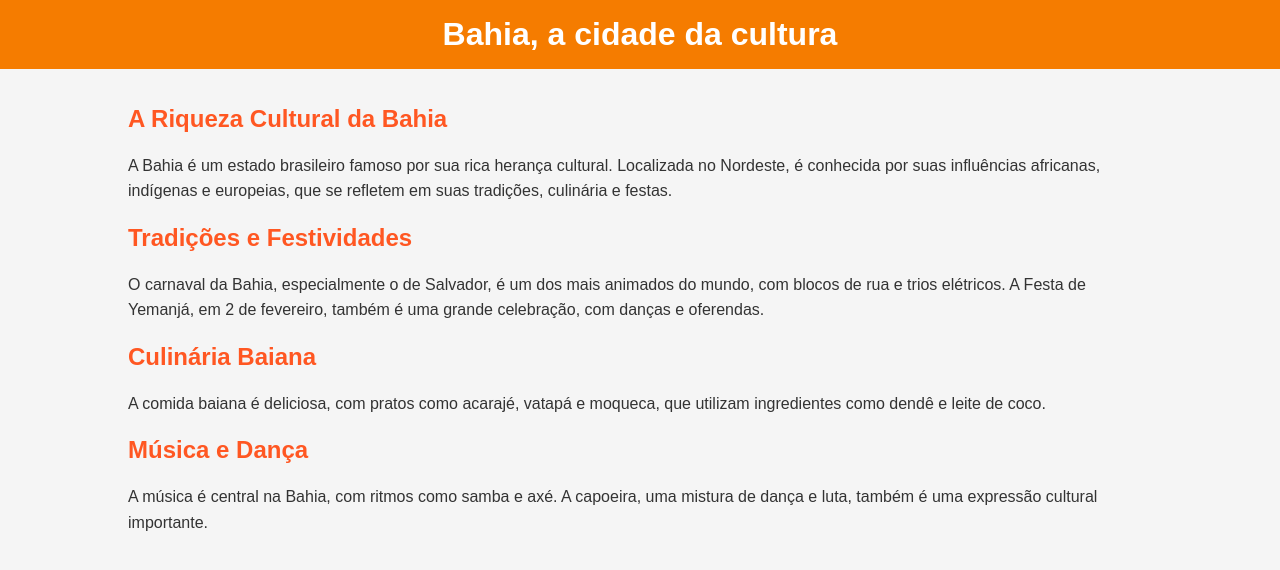
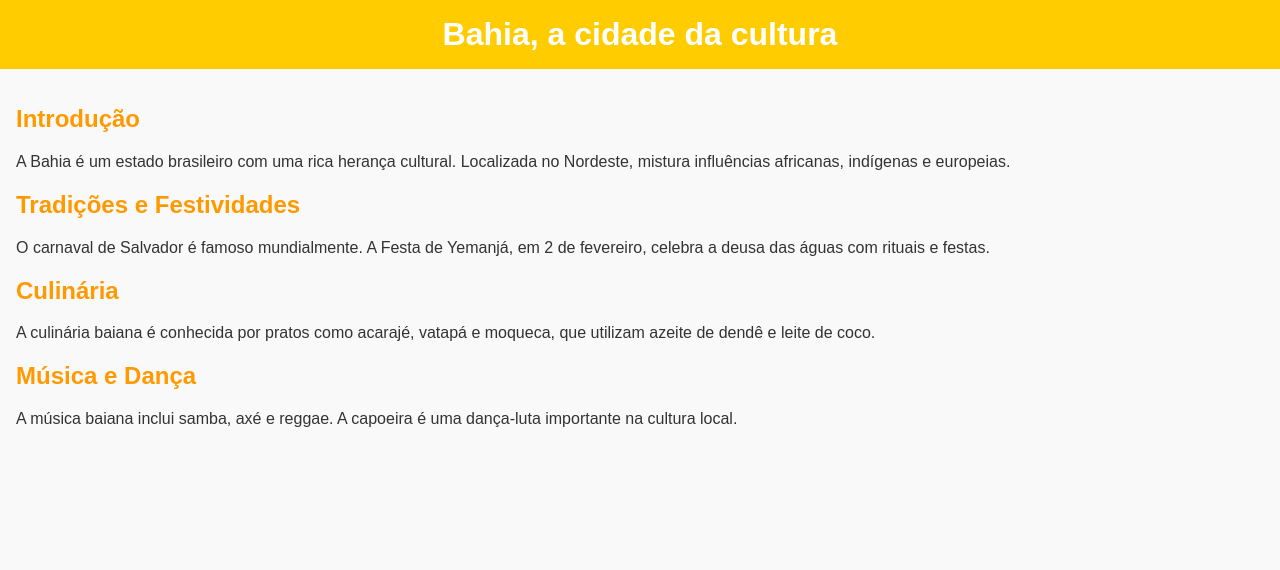
Before and after one commit to AmandaMaculan/Meublog2e, a plain HTML site: page index.html in a window 1280 px wide. Drawn offline with Linux system fonts and the light colour scheme.

Commit message:
uuuuuuuu

```diff
--- a/index.html
+++ b/index.html
@@ -9,28 +9,23 @@
             font-family: Arial, sans-serif;
             margin: 0;
             padding: 0;
-            background-color: #f5f5f5;
+            background-color: #f9f9f9;
             color: #333;
         }
         header {
-            background-color: #f57c00;
-            color: white;
-            padding: 1em;
+            background-color: #ffcc00;
+            color: #fff;
             text-align: center;
+            padding: 1em 0;
         }
         .container {
-            width: 80%;
-            margin: auto;
             padding: 1em;
         }
         h1 {
             margin: 0;
         }
         h2 {
-            color: #ff5722;
-        }
-        p {
-            line-height: 1.6;
+            color: #ff9900;
         }
     </style>
 </head>
@@ -39,17 +34,17 @@
         <h1>Bahia, a cidade da cultura</h1>
     </header>
     <div class="container">
-        <h2>A Riqueza Cultural da Bahia</h2>
-        <p>A Bahia é um estado brasileiro famoso por sua rica herança cultural. Localizada no Nordeste, é conhecida por suas influências africanas, indígenas e europeias, que se refletem em suas tradições, culinária e festas.</p>
+        <h2>Introdução</h2>
+        <p>A Bahia é um estado brasileiro com uma rica herança cultural. Localizada no Nordeste, mistura influências africanas, indígenas e europeias.</p>
 
         <h2>Tradições e Festividades</h2>
-        <p>O carnaval da Bahia, especialmente o de Salvador, é um dos mais animados do mundo, com blocos de rua e trios elétricos. A Festa de Yemanjá, em 2 de fevereiro, também é uma grande celebração, com danças e oferendas.</p>
+        <p>O carnaval de Salvador é famoso mundialmente. A Festa de Yemanjá, em 2 de fevereiro, celebra a deusa das águas com rituais e festas.</p>
 
-        <h2>Culinária Baiana</h2>
-        <p>A comida baiana é deliciosa, com pratos como acarajé, vatapá e moqueca, que utilizam ingredientes como dendê e leite de coco.</p>
+        <h2>Culinária</h2>
+        <p>A culinária baiana é conhecida por pratos como acarajé, vatapá e moqueca, que utilizam azeite de dendê e leite de coco.</p>
 
         <h2>Música e Dança</h2>
-        <p>A música é central na Bahia, com ritmos como samba e axé. A capoeira, uma mistura de dança e luta, também é uma expressão cultural importante.</p>
+        <p>A música baiana inclui samba, axé e reggae. A capoeira é uma dança-luta importante na cultura local.</p>
     </div>
 </body>
 </html>
```
